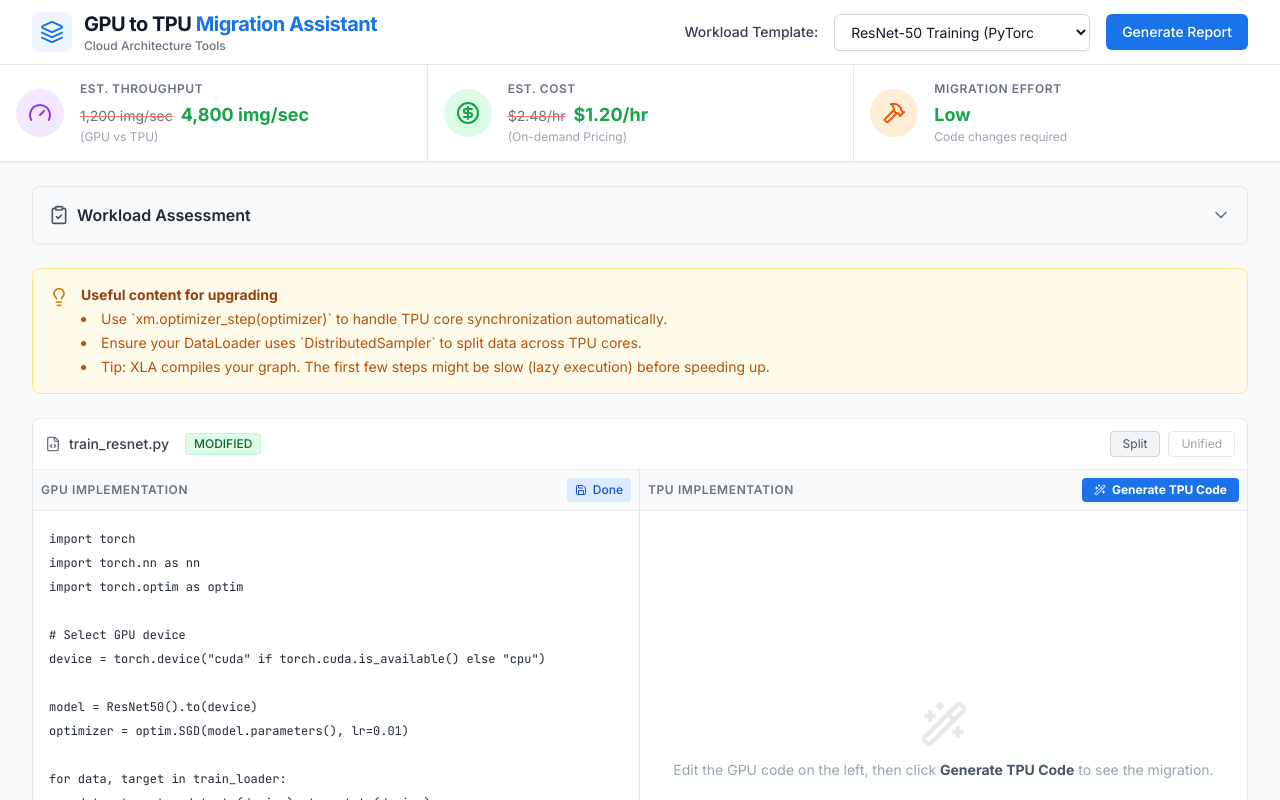
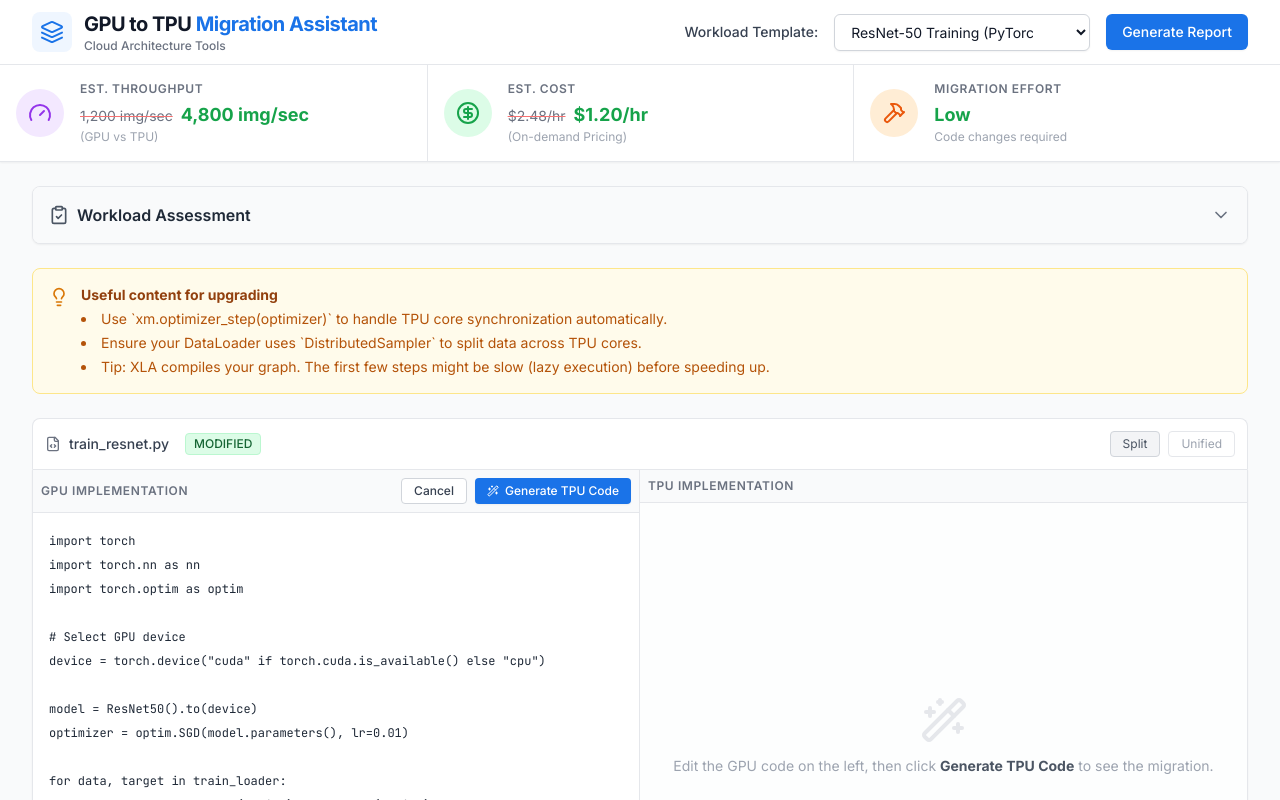
Before and after one commit to Ctrl-X/gpu_to_tpu, a React (Vite) app: page / in a window 1280 px wide. Both pictures are taken after a click on the button "Edit Code". Shown: the top 800 px of the page. Built offline with nearby package versions, Linux system fonts and the light colour scheme.

Commit message:
double verification

```diff
--- a/components/DiffViewer.tsx
+++ b/components/DiffViewer.tsx
@@ -1,5 +1,5 @@
 import React, { useEffect, useRef } from 'react';
-import { FileCode, Lightbulb, Edit3, Wand2, Loader2, Save } from 'lucide-react';
+import { FileCode, Lightbulb, Edit3, Wand2, Loader2 } from 'lucide-react';
 import { DiffRow, DiffType, DiffLine } from '../types';
 
 interface DiffViewerProps {
@@ -106,20 +106,41 @@ const DiffViewer: React.FC<DiffViewerProps> = ({
         <div className="w-1/2 flex flex-col min-w-0 border-r border-gray-200 relative">
           <div className="p-2 text-xs font-semibold text-gray-500 bg-gray-50 border-b border-gray-200 flex items-center justify-between">
             <span className="uppercase tracking-wider">GPU Implementation</span>
+            <div className="flex gap-2">
+              {isEditing && (
                 <button
                   onClick={onToggleEdit}
-              className={`flex items-center gap-1.5 px-2 py-1 rounded text-xs font-medium transition-colors ${isEditing ? 'bg-blue-100 text-blue-700' : 'bg-white border border-gray-300 text-gray-700 hover:bg-gray-50'}`}
+                  disabled={isGenerating}
+                  className="flex items-center gap-1.5 px-3 py-1 rounded text-xs font-medium bg-white border border-gray-300 text-gray-700 hover:bg-gray-50 disabled:opacity-50 disabled:cursor-not-allowed transition-colors"
+                >
+                  Cancel
+                </button>
+              )}
+              <button
+                onClick={isEditing ? onGenerate : onToggleEdit}
+                disabled={isEditing && isGenerating}
+                className={`flex items-center gap-1.5 px-3 py-1 rounded text-xs font-medium transition-colors ${isEditing
+                    ? 'bg-google-blue text-white hover:bg-google-blueHover disabled:opacity-50 disabled:cursor-not-allowed shadow-sm font-bold'
+                    : 'bg-white border border-gray-300 text-gray-700 hover:bg-gray-50'
+                  }`}
               >
                 {isEditing ? (
+                  isGenerating ? (
                     <>
-                  <Save className="h-3 w-3" /> Done
+                      <Loader2 className="h-3 w-3 animate-spin" /> Generating...
                     </>
+                  ) : (
+                    <>
+                      <Wand2 className="h-3 w-3" /> Generate TPU Code
+                    </>
+                  )
                 ) : (
                   <>
                     <Edit3 className="h-3 w-3" /> Edit Code
                   </>
                 )}
               </button>
+            </div>
           </div>
           <div className="flex-grow overflow-auto bg-white">
             {isEditing ? (
@@ -144,20 +165,6 @@ const DiffViewer: React.FC<DiffViewerProps> = ({
         <div className="w-1/2 flex flex-col min-w-0 bg-gray-50/30">
           <div className="p-2 text-xs font-semibold text-gray-500 bg-gray-50 border-b border-gray-200 flex items-center justify-between">
             <span className="uppercase tracking-wider">TPU Implementation</span>
-            {isEditing && (
-              <button
-                onClick={onGenerate}
-                disabled={isGenerating}
-                className="flex items-center gap-1.5 px-3 py-1 rounded text-xs font-bold text-white bg-google-blue hover:bg-google-blueHover disabled:opacity-50 disabled:cursor-not-allowed transition-all shadow-sm"
-              >
-                {isGenerating ? (
-                  <Loader2 className="h-3 w-3 animate-spin" />
-                ) : (
-                  <Wand2 className="h-3 w-3" />
-                )}
-                Generate TPU Code
-              </button>
-            )}
           </div>
           <div className="flex-grow overflow-auto">
             {isEditing ? (
--- a/components/MetricsBanner.tsx
+++ b/components/MetricsBanner.tsx
@@ -7,6 +7,7 @@ interface MetricsBannerProps {
 }
 
 const MetricsBanner: React.FC<MetricsBannerProps> = ({ metrics }) => {
+  console.log('MetricsBanner props:', metrics);
   return (
     <div className="bg-white border-b border-gray-200 shadow-sm">
       <div className="max-w-7xl mx-auto grid grid-cols-1 md:grid-cols-3 divide-y md:divide-y-0 md:divide-x divide-gray-200">
```
Also changed, not shown: server.js (+26 -2 lines). Lines whose indentation alone changed are shown as unchanged.
